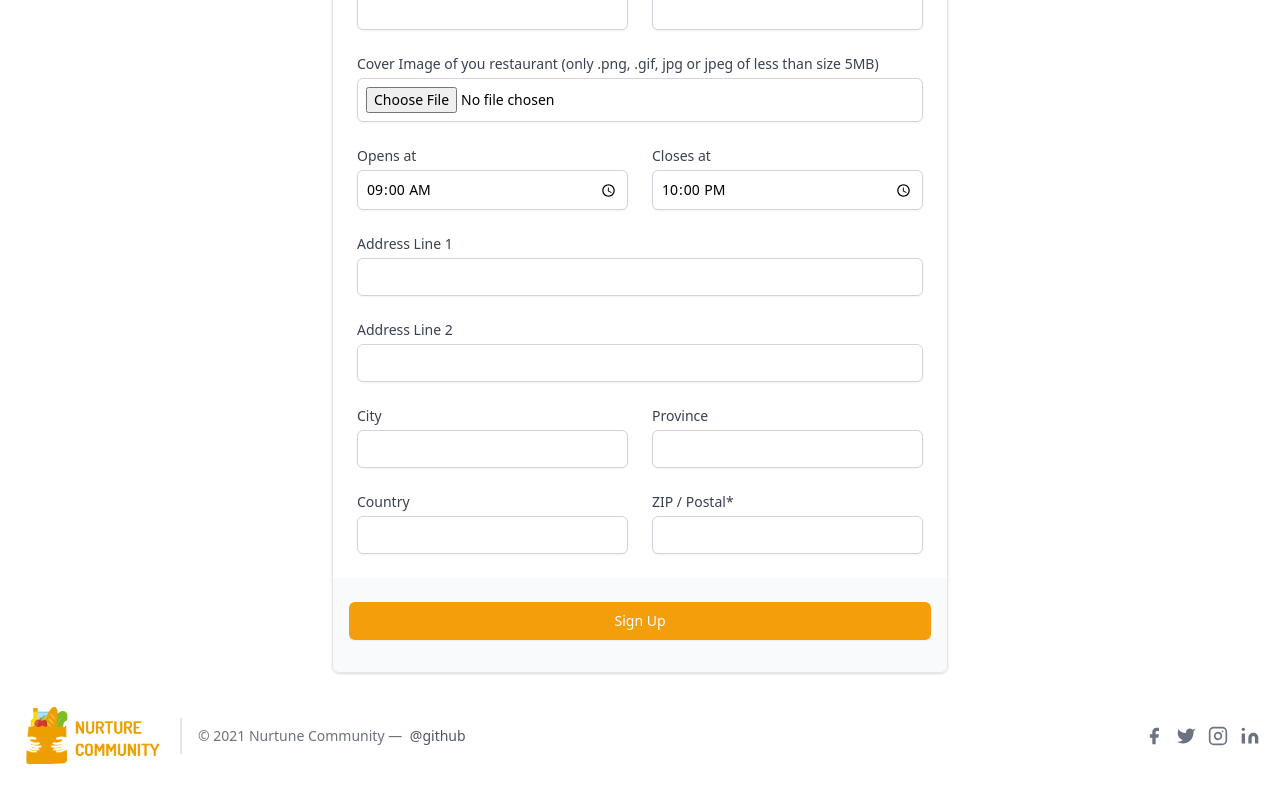
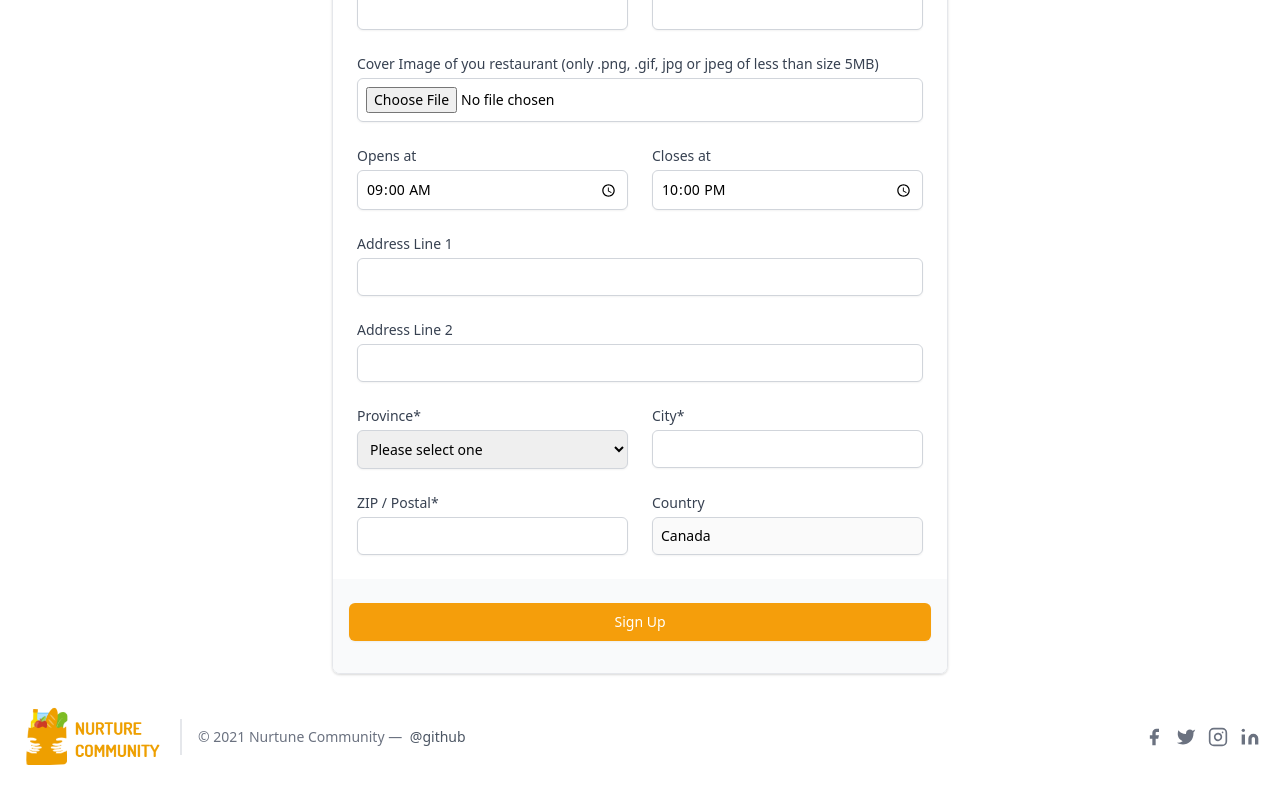
Before and after one commit to Anubha-31/Nurture-Community, a Vue app: page /sign-up in a window 1280 px wide. Shown: the part 607-1407 px from the top of the page. Built offline with nearby package versions, Linux system fonts and the light colour scheme.

Commit message:
predefined values of Provinces

```diff
--- a/src/views/SignUp.vue
+++ b/src/views/SignUp.vue
@@ -111,18 +111,16 @@
                 </div>
 
                 <div class="col-span-6 sm:col-span-3 lg:col-span-3">
-                  <label for="city" class="block text-sm font-medium text-gray-700">City</label>
-                  <input name="city" id="city" cols="30" rows="4" v-model="user.city" class="mt-1 p-2 focus:ring-indigo-500 focus:border-indigo-500 block w-full shadow-sm sm:text-sm border border-gray-300 rounded-md"/>
+                  <label for="province" class="block text-sm font-medium text-gray-700">Province*</label>
+                  <select name="province" id="province" v-model="user.province" class="mt-1 p-2 focus:ring-indigo-500 focus:border-indigo-500 block w-full shadow-sm sm:text-sm border border-gray-300 rounded-md" required>
+                    <option disabled value="">Please select one</option>
+                    <option v-for="(province, index) in provinces" :key="index">{{ province }}</option>
+                  </select>
                 </div>
 
                 <div class="col-span-6 sm:col-span-3 lg:col-span-3">
-                  <label for="province" class="block text-sm font-medium text-gray-700">Province</label>
-                  <input name="province" id="province" cols="30" rows="4" v-model="user.province" class="mt-1 p-2 focus:ring-indigo-500 focus:border-indigo-500 block w-full shadow-sm sm:text-sm border border-gray-300 rounded-md"/>
-                </div>
-
-                <div class="col-span-6 sm:col-span-3 lg:col-span-3" >
-                  <label for="country" class="block text-sm font-medium text-gray-700">Country</label>
-                  <input name="country" id="country" cols="30" rows="4" v-model="user.country" class="mt-1 p-2 focus:ring-indigo-500 focus:border-indigo-500 block w-full shadow-sm sm:text-sm border border-gray-300 rounded-md"/>
+                  <label for="city" class="block text-sm font-medium text-gray-700">City*</label>
+                  <input name="city" id="city" cols="30" rows="4" v-model="user.city" class="mt-1 p-2 focus:ring-indigo-500 focus:border-indigo-500 block w-full shadow-sm sm:text-sm border border-gray-300 rounded-md" required/>
                 </div>
 
                 <div class="col-span-6 sm:col-span-3">
@@ -134,6 +132,12 @@
                     <li class="text-xs text-red-500 font-medium" v-for="error in zipValidation" :key="error.key">{{ error }}</li>
                   </ul>
                 </div>
+
+                <div class="col-span-6 sm:col-span-3 lg:col-span-3" >
+                  <label for="country" class="block text-sm font-medium text-gray-700">Country</label>
+                  <input name="country" id="country" cols="30" rows="4" v-model="user.country" class="mt-1 p-2 focus:ring-indigo-500 focus:border-indigo-500 block w-full shadow-sm sm:text-sm border border-gray-300 rounded-md" disabled/>
+                </div>
+
               </div>
             </div>
             <div class="px-4 py-3 bg-gray-50 text-right sm:pt-6 sm:pb-8">
@@ -177,7 +181,7 @@ export default {
         address2: "",
         city:"",
         province:"",
-        country:"",
+        country:"Canada",
         zip: ""
       },
       formData: null,
@@ -185,7 +189,22 @@ export default {
       capsOn: false,
       errors: [],
       passwordValidation: [],
-      zipValidation: []
+      zipValidation: [],
+      provinces: [
+        "Alberta",
+        "British Columbia",
+        "Manitoba",
+        "New Brunswick",
+        "Newfoundland and Labrador",
+        "Northwest Territories",
+        "Nova Scotia",
+        "Nunavut",
+        "Ontario",
+        "Prince Edward Island",
+        "Quebec",
+        "Saskatchewan",
+        "Yukon"
+      ]
     }
   },
   created() {
```
